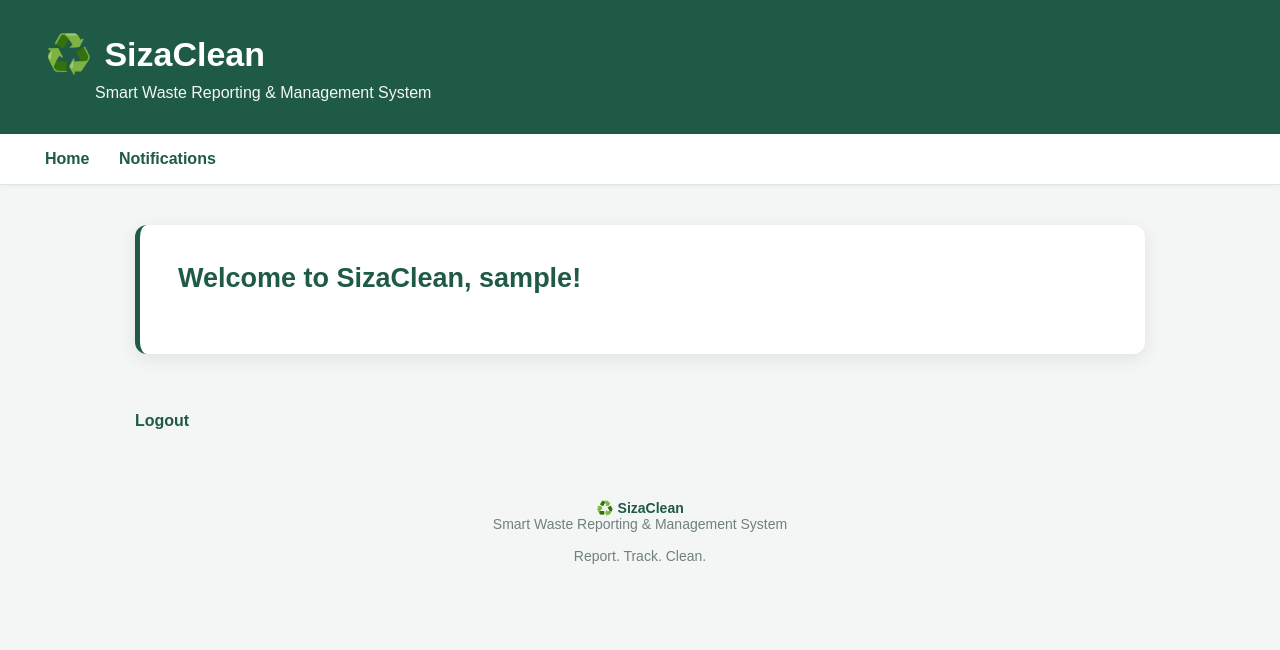
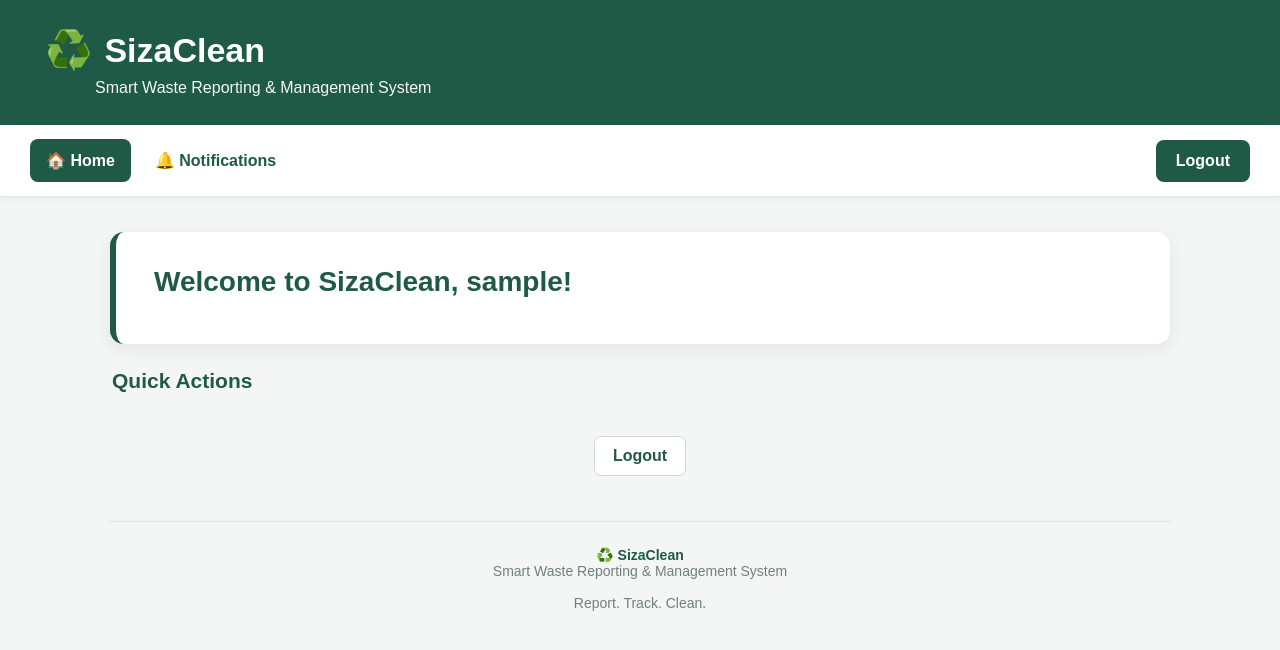
Before and after one commit to LwenzileMaseko-bts/SizaClean, a Django app: page / in a window 1280 px wide. Shown: the top 650 px of the page. Run offline with Django 5.2, Linux system fonts and the light colour scheme; the visitor is signed in with stand-in values (Sample User, id 1).

Commit message:
Update SizaClean home page

```diff
--- a/waste_reports/templates/waste_reports/home.html
+++ b/waste_reports/templates/waste_reports/home.html
@@ -18,11 +18,14 @@
             color: #333;
         }
 
-        /* Header */
+        /* =========================
+           HEADER
+        ========================= */
+
         .header {
             background-color: #1f5a47;
             color: white;
-            padding: 32px 45px;
+            padding: 28px 45px;
         }
 
         .brand {
@@ -42,137 +45,258 @@
         }
 
         .header p {
-            margin: 8px 0 0 50px;
+            margin: 7px 0 0 50px;
             font-size: 16px;
             opacity: 0.95;
         }
 
-        /* Navigation */
+        /* =========================
+           NAVIGATION
+        ========================= */
+
         .navigation {
             background-color: white;
-            padding: 16px 45px;
+            padding: 14px 30px;
             border-bottom: 1px solid #dfe5e2;
-            box-shadow: 0 2px 5px rgba(0, 0, 0, 0.04);
+            box-shadow: 0 2px 6px rgba(0, 0, 0, 0.05);
+
+            display: flex;
+            align-items: center;
+            gap: 8px;
+            flex-wrap: wrap;
+        }
+
+        .nav-links {
+            display: flex;
+            align-items: center;
+            gap: 8px;
+            flex-wrap: wrap;
+            flex: 1;
         }
 
         .navigation a {
-            margin-right: 25px;
+            display: inline-block;
+            padding: 12px 16px;
+            border-radius: 8px;
+
             text-decoration: none;
             color: #1f5a47;
             font-weight: bold;
+
+            transition: background-color 0.2s,
+                        color 0.2s,
+                        transform 0.2s;
         }
 
         .navigation a:hover {
+            background-color: #e8f1ed;
             color: #163a2c;
+            transform: translateY(-1px);
         }
 
-        /* Main container */
+        .navigation a.active {
+            background-color: #1f5a47;
+            color: white;
+        }
+
+        .navigation a.active:hover {
+            background-color: #163a2c;
+            color: white;
+        }
+
+        .logout-nav {
+            background-color: #1f5a47;
+            color: white !important;
+            padding: 12px 20px !important;
+            border-radius: 8px;
+        }
+
+        .logout-nav:hover {
+            background-color: #163a2c !important;
+            color: white !important;
+        }
+
+        /* =========================
+           MAIN CONTAINER
+        ========================= */
+
         .container {
-            max-width: 1050px;
-            margin: 40px auto;
+            max-width: 1100px;
+            margin: 35px auto;
             padding: 0 20px;
         }
 
-        /* Welcome card */
+        /* =========================
+           WELCOME CARD
+        ========================= */
+
         .welcome-card {
             background-color: white;
-            padding: 38px;
-            border-radius: 12px;
-            box-shadow: 0 5px 18px rgba(0, 0, 0, 0.08);
-            margin-bottom: 30px;
-            border-left: 5px solid #1f5a47;
+            padding: 34px 38px;
+            border-radius: 14px;
+
+            box-shadow: 0 5px 18px rgba(0, 0, 0, 0.07);
+
+            margin-bottom: 25px;
+
+            border-left: 6px solid #1f5a47;
         }
 
         .welcome-card h2 {
-            margin-top: 0;
+            margin: 0 0 12px 0;
             color: #1f5a47;
-            font-size: 27px;
+            font-size: 28px;
         }
 
         .welcome-card p {
+            margin: 0;
             line-height: 1.7;
             color: #555;
+            font-size: 16px;
         }
 
-        /* Action cards */
+        /* =========================
+           SECTION TITLE
+        ========================= */
+
+        .section-title {
+            margin: 0 0 15px 2px;
+            color: #1f5a47;
+            font-size: 21px;
+        }
+
+        /* =========================
+           ACTION CARDS
+        ========================= */
+
         .actions {
             display: grid;
             grid-template-columns: repeat(2, 1fr);
-            gap: 22px;
+            gap: 20px;
         }
 
         .action-card {
             background-color: white;
-            padding: 28px;
-            border-radius: 12px;
-            box-shadow: 0 5px 18px rgba(0, 0, 0, 0.07);
-            transition: transform 0.2s, box-shadow 0.2s;
+            padding: 27px;
+
+            border-radius: 13px;
+
+            box-shadow: 0 5px 18px rgba(0, 0, 0, 0.06);
+
+            transition: transform 0.2s,
+                        box-shadow 0.2s;
         }
 
         .action-card:hover {
             transform: translateY(-3px);
-            box-shadow: 0 8px 22px rgba(0, 0, 0, 0.10);
+            box-shadow: 0 9px 24px rgba(0, 0, 0, 0.10);
         }
 
         .action-card h3 {
-            margin-top: 0;
+            margin: 0 0 12px 0;
             color: #1f5a47;
             font-size: 21px;
         }
 
         .action-card p {
+            margin: 0;
             line-height: 1.6;
             color: #555;
+            min-height: 52px;
         }
 
-        /* Buttons */
+        /* =========================
+           BUTTONS
+        ========================= */
+
         .action-button {
             display: inline-block;
-            margin-top: 12px;
-            padding: 12px 20px;
+
+            margin-top: 18px;
+
+            padding: 12px 21px;
+
             background-color: #1f5a47;
             color: white;
+
             text-decoration: none;
-            border-radius: 7px;
+
+            border-radius: 8px;
+
             font-weight: bold;
-            transition: background-color 0.2s;
+
+            transition: background-color 0.2s,
+                        transform 0.2s;
         }
 
         .action-button:hover {
             background-color: #163a2c;
+            color: white;
+            transform: translateY(-1px);
         }
 
-        /* Logout */
+        /* =========================
+           LOGOUT
+        ========================= */
+
+        .logout-section {
+            text-align: center;
+            margin-top: 28px;
+        }
+
         .logout-button {
             display: inline-block;
-            margin-top: 28px;
+
+            padding: 10px 18px;
+
             color: #1f5a47;
             font-weight: bold;
             text-decoration: none;
+
+            border: 1px solid #cbd9d4;
+            border-radius: 7px;
+
+            background-color: white;
+
+            transition: background-color 0.2s,
+                        color 0.2s;
         }
 
         .logout-button:hover {
-            text-decoration: underline;
+            background-color: #1f5a47;
+            color: white;
         }
 
-        /* Footer */
+        /* =========================
+           FOOTER
+        ========================= */
+
         .footer {
             text-align: center;
+
             margin-top: 45px;
+
             padding: 25px 20px;
+
             color: #71807b;
+
             font-size: 14px;
+
+            border-top: 1px solid #dfe5e2;
         }
 
         .footer strong {
             color: #1f5a47;
         }
 
-        /* Mobile */
+        /* =========================
+           MOBILE
+        ========================= */
+
         @media (max-width: 700px) {
 
             .header {
-                padding: 25px 20px;
+                padding: 24px 20px;
             }
 
             .brand-icon {
@@ -189,24 +313,42 @@
             }
 
             .navigation {
-                padding: 15px 20px;
+                padding: 12px 15px;
+                display: block;
+            }
+
+            .nav-links {
+                display: block;
             }
 
             .navigation a {
                 display: block;
-                margin-bottom: 10px;
+                margin-bottom: 6px;
+            }
+
+            .logout-nav {
+                margin-top: 5px;
+                text-align: center;
             }
 
             .container {
                 margin: 25px auto;
             }
 
+            .welcome-card {
+                padding: 27px;
+            }
+
+            .welcome-card h2 {
+                font-size: 24px;
+            }
+
             .actions {
                 grid-template-columns: 1fr;
             }
 
-            .welcome-card {
-                padding: 28px;
+            .action-card {
+                padding: 24px;
             }
         }
     </style>
@@ -214,11 +356,15 @@
 
 <body>
 
-    <!-- Header -->
+    <!-- =========================
+         HEADER
+    ========================= -->
+
     <div class="header">
 
         <div class="brand">
             <span class="brand-icon">♻️</span>
+
             <h1>SizaClean</h1>
         </div>
 
@@ -229,85 +375,143 @@
     </div>
 
 
-    <!-- Navigation -->
+    <!-- =========================
+         NAVIGATION
+    ========================= -->
+
     <div class="navigation">
 
         {% if user.is_authenticated %}
 
-            <a href="{% url 'home' %}">Home</a>
+            <div class="nav-links">
+
+                <a
+                    href="{% url 'home' %}"
+                    class="{% if request.resolver_match.url_name == 'home' %}active{% endif %}"
+                >
+                    🏠 Home
+                </a>
+
 
                 {% if user.userprofile.role == 'resident' %}
 
-                <a href="{% url 'submit_report' %}">
-                    Submit Waste Report
+                    <a
+                        href="{% url 'submit_report' %}"
+                        class="{% if request.resolver_match.url_name == 'submit_report' %}active{% endif %}"
+                    >
+                        📝 Submit Report
                     </a>
 
-                <a href="{% url 'my_reports' %}">
-                    My Waste Reports
+                    <a
+                        href="{% url 'my_reports' %}"
+                        class="{% if request.resolver_match.url_name == 'my_reports' %}active{% endif %}"
+                    >
+                        📋 My Reports
                     </a>
+
 
                 {% elif user.userprofile.role == 'collector' %}
 
-                <a href="{% url 'collector_dashboard' %}">
-                    Collector Dashboard
+                    <a
+                        href="{% url 'collector_dashboard' %}"
+                        class="{% if request.resolver_match.url_name == 'collector_dashboard' %}active{% endif %}"
+                    >
+                        🚛 Collector Dashboard
                     </a>
+
 
                 {% elif user.userprofile.role == 'authority' %}
 
-                <a href="{% url 'authority_dashboard' %}">
-                    Authority Dashboard
+                    <a
+                        href="{% url 'authority_dashboard' %}"
+                        class="{% if request.resolver_match.url_name == 'authority_dashboard' %}active{% endif %}"
+                    >
+                        🏛️ Authority Dashboard
                     </a>
 
                 {% endif %}
 
-            <a href="{% url 'notifications' %}">
-                Notifications
+
+                <a
+                    href="{% url 'notifications' %}"
+                    class="{% if request.resolver_match.url_name == 'notifications' %}active{% endif %}"
+                >
+                    🔔 Notifications
                 </a>
+
+            </div>
+
+
+            <a
+                class="logout-nav"
+                href="{% url 'logout' %}"
+            >
+                Logout
+            </a>
+
 
         {% else %}
 
-            <a href="{% url 'login' %}">Login</a>
-            <a href="{% url 'register' %}">Register</a>
+            <div class="nav-links">
+
+                <a href="{% url 'login' %}">
+                    🔐 Login
+                </a>
+
+                <a href="{% url 'register' %}">
+                    📝 Register
+                </a>
+
+            </div>
 
         {% endif %}
 
     </div>
 
 
-    <!-- Main Content -->
+    <!-- =========================
+         MAIN CONTENT
+    ========================= -->
+
     <div class="container">
 
         {% if user.is_authenticated %}
 
+
             <!-- Welcome -->
+
             <div class="welcome-card">
 
                 <h2>
                     Welcome to SizaClean, {{ user.username }}!
                 </h2>
 
+
                 {% if user.userprofile.role == 'resident' %}
 
                     <p>
-                        Use <strong>SizaClean</strong> to report waste collection
-                        problems in your community and track the progress of
-                        your reports from submission to resolution.
+                        Use <strong>SizaClean</strong> to report waste
+                        collection problems in your community and track
+                        the progress of your reports from submission
+                        to resolution.
                     </p>
+
 
                 {% elif user.userprofile.role == 'collector' %}
 
                     <p>
-                        Use your Collector Dashboard to view assigned waste
-                        reports, update their progress, and mark completed
-                        reports as resolved.
+                        Use your Collector Dashboard to view assigned
+                        waste reports, update their progress, and mark
+                        completed reports as resolved.
                     </p>
+
 
                 {% elif user.userprofile.role == 'authority' %}
 
                     <p>
-                        Use your Authority Dashboard to monitor waste reports,
-                        assign reports to waste collectors, filter reports,
-                        and monitor their progress.
+                        Use your Authority Dashboard to monitor waste
+                        reports, assign reports to waste collectors,
+                        filter reports, and monitor their progress.
                     </p>
 
                 {% endif %}
@@ -315,14 +519,28 @@
             </div>
 
 
+            <!-- Section Heading -->
+
+            <h3 class="section-title">
+                Quick Actions
+            </h3>
+
+
             <!-- Action Cards -->
+
             <div class="actions">
+
 
                 {% if user.userprofile.role == 'resident' %}
 
+
+                    <!-- Report Waste -->
+
                     <div class="action-card">
 
-                        <h3>♻️ Report a Waste Problem</h3>
+                        <h3>
+                            ♻️ Report a Waste Problem
+                        </h3>
 
                         <p>
                             Report missed collections, overflowing bins,
@@ -339,9 +557,13 @@
                     </div>
 
 
+                    <!-- Track Reports -->
+
                     <div class="action-card">
 
-                        <h3>📋 Track My Reports</h3>
+                        <h3>
+                            📋 Track My Reports
+                        </h3>
 
                         <p>
                             View your submitted reports and check their
@@ -358,9 +580,13 @@
                     </div>
 
 
+                    <!-- Notifications -->
+
                     <div class="action-card">
 
-                        <h3>🔔 Notifications</h3>
+                        <h3>
+                            🔔 Notifications
+                        </h3>
 
                         <p>
                             Check updates about your waste reports
@@ -377,13 +603,17 @@
                     </div>
 
 
+                    <!-- Community -->
+
                     <div class="action-card">
 
-                        <h3>🌍 Community Waste Management</h3>
+                        <h3>
+                            🌍 Community Waste Management
+                        </h3>
 
                         <p>
-                            Help improve waste management in your community
-                            by reporting problems promptly.
+                            Help improve waste management in your
+                            community by reporting problems promptly.
                         </p>
 
                     </div>
@@ -391,9 +621,14 @@
 
                 {% elif user.userprofile.role == 'collector' %}
 
+
+                    <!-- Assigned Reports -->
+
                     <div class="action-card">
 
-                        <h3>🚛 My Assigned Reports</h3>
+                        <h3>
+                            🚛 My Assigned Reports
+                        </h3>
 
                         <p>
                             View waste reports assigned to you and
@@ -410,9 +645,13 @@
                     </div>
 
 
+                    <!-- Notifications -->
+
                     <div class="action-card">
 
-                        <h3>🔔 Notifications</h3>
+                        <h3>
+                            🔔 Notifications
+                        </h3>
 
                         <p>
                             Check notifications about newly assigned
@@ -431,9 +670,14 @@
 
                 {% elif user.userprofile.role == 'authority' %}
 
+
+                    <!-- Manage Reports -->
+
                     <div class="action-card">
 
-                        <h3>🏛️ Manage Waste Reports</h3>
+                        <h3>
+                            🏛️ Manage Waste Reports
+                        </h3>
 
                         <p>
                             View, filter, assign, and monitor waste
@@ -450,9 +694,13 @@
                     </div>
 
 
+                    <!-- Notifications -->
+
                     <div class="action-card">
 
-                        <h3>🔔 Notifications</h3>
+                        <h3>
+                            🔔 Notifications
+                        </h3>
 
                         <p>
                             Check notifications about newly submitted
@@ -474,6 +722,9 @@
 
 
             <!-- Logout -->
+
+            <div class="logout-section">
+
                 <a
                     class="logout-button"
                     href="{% url 'logout' %}"
@@ -481,13 +732,19 @@
                     Logout
                 </a>
 
+            </div>
+
 
         {% else %}
 
+
             <!-- Logged-out Welcome -->
+
             <div class="welcome-card">
 
-                <h2>♻️ Welcome to SizaClean</h2>
+                <h2>
+                    ♻️ Welcome to SizaClean
+                </h2>
 
                 <p>
                     SizaClean is a smart waste reporting and management
@@ -495,12 +752,14 @@
                     track progress, and improve waste collection services.
                 </p>
 
+
                 <a
                     class="action-button"
                     href="{% url 'login' %}"
                 >
                     Login
                 </a>
+
 
                 <a
                     class="action-button"
@@ -514,13 +773,24 @@
         {% endif %}
 
 
-        <!-- Footer -->
+        <!-- =========================
+             FOOTER
+        ========================= -->
+
         <div class="footer">
-            <strong>♻️ SizaClean</strong>
+
+            <strong>
+                ♻️ SizaClean
+            </strong>
+
             <br>
+
             Smart Waste Reporting &amp; Management System
+
             <br><br>
+
             Report. Track. Clean.
+
         </div>
 
     </div>
```
Lines whose indentation alone changed are shown as unchanged.
